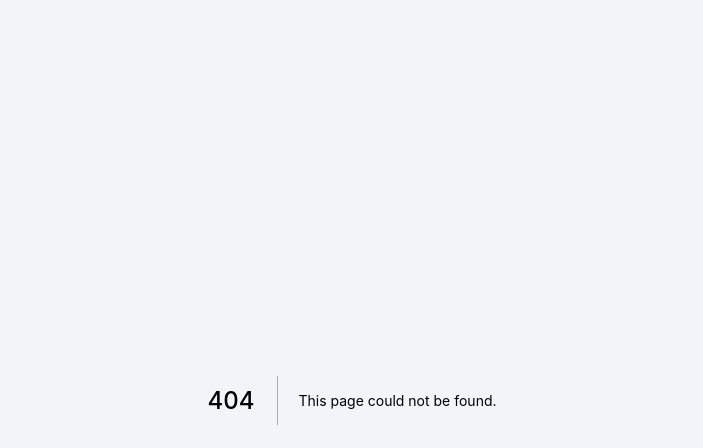
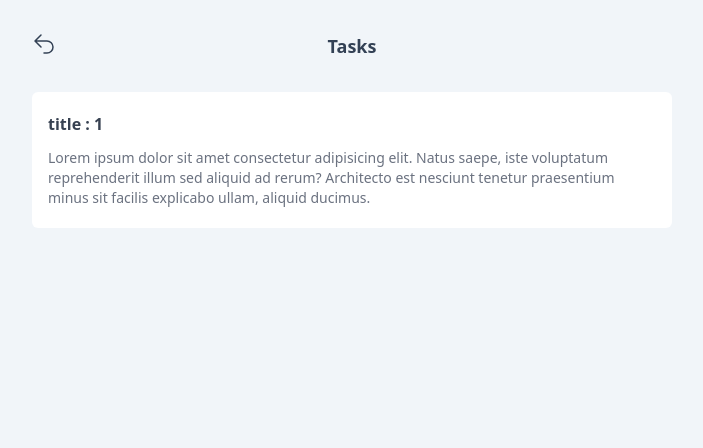
Before and after one commit to khunnunthawat/notes-app, a Next.js app: page /note/1 in a window 1280 px wide. Before the commit this address had no page. Shown: the top 448 px of the page, without its empty margins (288-991 px from the left). Built offline with nearby package versions, Linux system fonts and the light colour scheme; what tailwindcss-debug-screens would draw is missing.

Commit message:
notes-router-by-id

```diff
--- a/package.json
+++ b/package.json
@@ -14,6 +14,7 @@
     "@types/node": "18.11.9",
     "@types/react": "18.0.25",
     "@types/react-dom": "18.0.8",
+    "classnames": "^2.3.2",
     "eslint": "8.27.0",
     "eslint-config-next": "12.3.0",
     "next": "12.3.0",
--- a/pages/_app.tsx
+++ b/pages/_app.tsx
@@ -4,7 +4,9 @@ import type { AppProps } from 'next/app'
 export default function App({ Component, pageProps }: AppProps) {
   return (
     <div className='flex justify-center min-h-screen gap-6 mx-auto debug-screens bg-slate-100'>
-      <Component {...pageProps} />
+      <div className='sm:w-80 md:w-6/12'>
+        <Component {...pageProps} />
+      </div>
     </div>
   )
 }
--- a/pages/index.tsx
+++ b/pages/index.tsx
@@ -5,6 +5,7 @@ import {
   MagnifyingGlassIcon,
   Cog8ToothIcon,
 } from '@heroicons/react/24/solid'
+import Link from 'next/link'
 
 const mock = [
   {
@@ -42,8 +43,6 @@ export default function Home() {
         <link rel='icon' href='/favicon.ico' />
       </Head>
 
-      {/* <div className='sm:w-80 md:w-4/12'> */}
-      <div className='sm:w-80 md:w-6/12'>
       <div className='flex w-full flex-row items-center justify-center relative my-8'>
         <span className='inline-flex text-yellow-400 text-lg mr-4 font-medium'>
           Notes
@@ -60,12 +59,12 @@ export default function Home() {
         </div>
       </div>
 
-        <div className='relative flex items-center w-full h-8 rounded-lg focus-within:shadow-lg bg-white overflow-hidden'>
+      <div className='relative flex items-center w-full h-8 rounded-md focus-within:shadow-md bg-white overflow-hidden hover:shadow-md transition'>
         <div className='grid place-items-center h-full w-8 text-gray-300'>
           <MagnifyingGlassIcon className='h-4 w-4 text-gray-scale-3' />
         </div>
         <input
-            className='peer h-full w-full outline-none text-base text-gray-700 pr-2 placeholder:text-xs placeholder:text-gray-500'
+          className='peer h-full w-full outline-none text-sm text-gray-700 pr-2 placeholder:text-xs placeholder:text-gray-500'
           type='text'
           id='search'
           placeholder='Search notes..'
@@ -74,10 +73,8 @@ export default function Home() {
 
       <div className='grid gap-4 sm:grid-cols-2 xl:grid-cols-4 my-8'>
         {mock.map(item => (
-            <div
-              key={item.id}
-              className='flex w-full flex-col justify-between rounded-md bg-white py-5 px-4'
-            >
+          <Link href='/note/[noteId]' as={`note/${item.id}`} key={item.id}>
+            <div className='flex w-full flex-col justify-between rounded-md bg-white py-5 px-4 cursor-pointer h-min hover:shadow-md transition'>
               <div>
                 {item.title ? (
                   <h4 className='mb-3 font-bold text-gray-700'>{item.title}</h4>
@@ -85,6 +82,7 @@ export default function Home() {
                 <p className='text-sm text-gray-500'>{item.description}</p>
               </div>
             </div>
+          </Link>
         ))}
       </div>
 
@@ -93,7 +91,6 @@ export default function Home() {
           <PlusIcon className='h-6 w-6 text-white' />
         </div>
       </div>
-      </div>
     </>
   )
 }
--- /dev/null
+++ b/pages/note/[noteId].tsx
@@ -0,0 +1,40 @@
+import React from 'react'
+import Link from 'next/link'
+import { useRouter } from 'next/router'
+import { ArrowUturnLeftIcon } from '@heroicons/react/24/solid'
+
+const Note = () => {
+  const router = useRouter()
+  const id = router.query.noteId
+  return (
+    <div>
+      <div className='flex w-full flex-row items-center justify-center relative my-8'>
+        <span className='inline-flex text-slate-700 text-lg font-semibold'>
+          Tasks
+        </span>
+
+        <Link href='/'>
+          <div className='left-0 top-0 absolute'>
+            <span className='self-center relative'>
+              <ArrowUturnLeftIcon className='h-6 w-6 text-slate-700  cursor-pointer' />
+            </span>
+          </div>
+        </Link>
+      </div>
+
+      <div className='flex w-full flex-col justify-between rounded-md bg-white py-5 px-4 mb-8'>
+        <div>
+          <h4 className='mb-3 font-bold text-gray-700'>title : {id}</h4>
+          <p className='text-sm text-gray-500'>
+            Lorem ipsum dolor sit amet consectetur adipisicing elit. Natus
+            saepe, iste voluptatum reprehenderit illum sed aliquid ad rerum?
+            Architecto est nesciunt tenetur praesentium minus sit facilis
+            explicabo ullam, aliquid ducimus.
+          </p>
+        </div>
+      </div>
+    </div>
+  )
+}
+
+export default Note
--- a/tailwind.config.js
+++ b/tailwind.config.js
@@ -1,6 +1,7 @@
 /** @type {import('tailwindcss').Config} */
 
 module.exports = {
+  darkMode: 'class',
   content: [
     './pages/**/*.{js,ts,jsx,tsx}',
     './components/**/*.{js,ts,jsx,tsx}',
@@ -13,16 +14,6 @@ module.exports = {
       md: '720px',
       xl: '1200px',
     },
-    // colors: {
-    //   base: '#FDBE00',
-    //   dark: '575757',
-    //   'gray-scale': {
-    //     1: '#F7FAFC',
-    //     2: '#F7F7F7',
-    //     3: '#EDEDED',
-    //   },
-    //   white: '#FFFFFF',
-    // },
     extend: {},
   },
   plugins: [require('tailwindcss-debug-screens')],
```
Also changed, not shown: 1 other file (tests, documents, lock files or other folders). Lines whose indentation alone changed are shown as unchanged.
